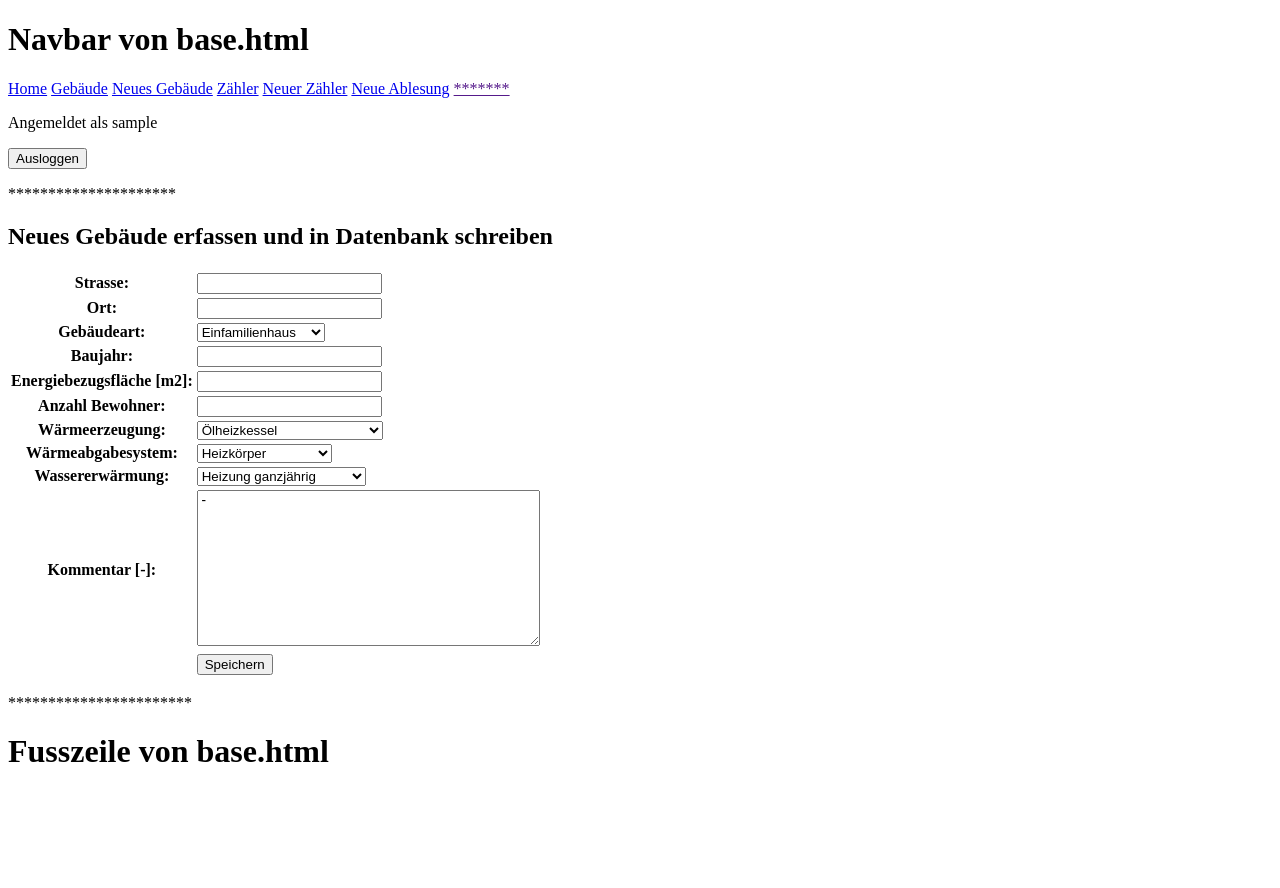
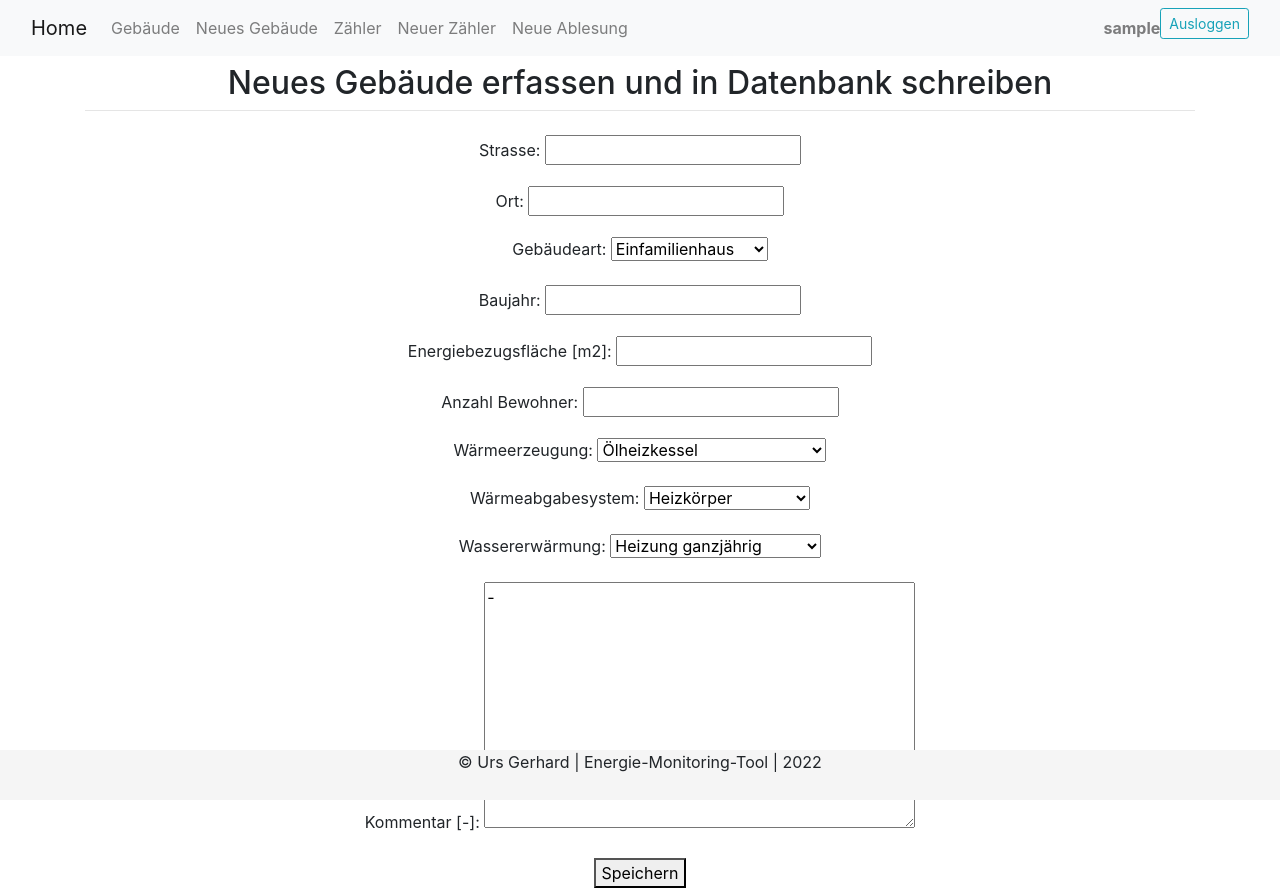
Before and after one commit to helloourson/EMT-Project, a Django app: page /building/new in a window 1280 px wide. Before the commit the page ends 762 px from the top, so only its background shows below. Run offline with Django 3.2, Linux system fonts and the light colour scheme; the visitor is signed in with stand-in values (Sample User, id 1).

Commit message:
Diverse Versuche ENT mit Bootstrap zu stylen

```diff
--- a/emt-project/emtapp/models.py
+++ b/emt-project/emtapp/models.py
@@ -57,7 +57,7 @@ class Counter(models.Model):
         ('SDT', 'Stromzähler Doppeltarif'),
         ]
     counter_type = models.CharField('Typ', max_length=50, choices= COUNTER_TYPE_CHOICES, default='EDG')
-    conversion = models.FloatField('Wandlerfaktor', help_text= 'Heizöl: X[Lit/cm], X[Lit/%], 1[Lit], Erdgas 11.452 [kWh/m3], Strom 1[kWhel]', default=11.452)
+    conversion = models.FloatField('Wandlerfaktor', help_text= 'Heizöl: X[Lit/cm], X[Lit/%], 1[Lit], Erdgas 10.6 [kWh/m3], Strom 1[kWhel]', default=10.6)
     counter_overflow = models.BooleanField('Überlauf')
     # user = models.ForeignKey(User, on_delete=models.CASCADE)  # Damit zum jeweiligen Zähler der User hinzugefügt werden kann
 
@@ -77,7 +77,10 @@ class Readout(models.Model):
     comment = models.TextField('Kommentar [-]', max_length=200, default='-')
     energy_1 = models.IntegerField('Energie Register Nr.1 [kWh]')
     energy_2 = models.IntegerField('Energie Register Nr.2 [kWh]', default=0)
+    consumption_1 = models.IntegerField('Energieverbrauch Register Nr.1 [kWh]')
+    consumption_2 = models.IntegerField('Energieverbrauch Register Nr.2 [kWh]')
     # user = models.ForeignKey(User, on_delete=models.CASCADE)  # Damit zur jeweiligen Ablesung der User hinzugefügt werden kann
+
     def __str__(self):
         return f'{self.counter}'  # Zahl in ein Zeichen String umwandeln, ansonsten ergibt sich ein Fehler
 
--- a/emt-project/emtapp/templates/emtapp/base.html
+++ b/emt-project/emtapp/templates/emtapp/base.html
@@ -5,45 +5,113 @@
   <head>
     <!-- Required meta tags -->
     <meta charset="utf-8">
+    <!-- Bootstrap CSS Version 4 -->
+    <link rel="stylesheet" href="https://cdn.jsdelivr.net/npm/bootstrap@4.6.1/dist/css/bootstrap.min.css" integrity="sha384-zCbKRCUGaJDkqS1kPbPd7TveP5iyJE0EjAuZQTgFLD2ylzuqKfdKlfG/eSrtxUkn" crossorigin="anonymous">
+     <!-- Schrift importieren -->
+    <link href="https://fonts.googleapis.com/css?family=Lato&display=swap" rel="stylesheet">
+
+    <!-- Style im html eingebetet, separates CSS-File in Ordner static erstellen -->
+    <style>
+        {# Das ergibt einen Sticky-Footer  #}
+        .footer {
+            position: fixed;
+            height: 50px;
+            bottom: 0px;
+            width: 100%;
+            background-color: #f5f5f5;
+        }
+    </style>
       <title>
         {% block title %}
-          {{ base_titel | default:"Untitled Page" }}
+          {{ base_titel | default:"Energie-Monitoring-Tool" }}
         {% endblock title %}
       </title>
   </head>
   <body>
-      <h1>Navbar von base.html</h1>
-      <a href="{% url 'home' %}">Home</a>
-      <a href="{% url 'building' %}">Gebäude</a>
-      <a href="{% url 'building_new' %}">Neues Gebäude</a>
-      <a href="{% url 'counter' %}">Zähler</a>
-      <a href="{% url 'counter_new' %}">Neuer Zähler</a>
-      <a href="{% url 'readout_new' %}">Neue Ablesung</a>
-      <a href="">*******</a>
+{#      <h1>Navbar von base.html</h1>#}
+{#      <a href="{% url 'home' %}">Home</a>#}
+{#      <a href="{% url 'building' %}">Gebäude</a>#}
+{#      <a href="{% url 'building_new' %}">Neues Gebäude</a>#}
+{#      <a href="{% url 'counter' %}">Zähler</a>#}
+{#      <a href="{% url 'counter_new' %}">Neuer Zähler</a>#}
+{#      <a href="{% url 'readout_new' %}">Neue Ablesung</a>#}
+{#      <a href="">*******</a>#}
+{##}
+{#      {% if user.is_authenticated %}#}
+{#          <p>Angemeldet als {{ user.username }}</p>#}
+{#          <form action="{% url 'logout_user' %}" method="POST">#}
+{#            {% csrf_token %}#}
+{#            <button type="submit">Ausloggen</button>#}
+{#          </form>#}
+{#      {%  else %}#}
+{#          <a href="{% url 'signup_user' %}">Registrieren</a>#}
+{#          <a href="{% url 'login_user' %}">Einloggen</a>#}
+{#      {%  endif %}#}
+{#      <p>*********************</p>#}
 
+    <nav class="navbar navbar-expand-lg navbar-light bg-light">
+      <div class="container-fluid">
+        <a class="navbar-brand" href="{% url 'home' %}">Home</a>
+        {# Toogler Button "Hamburger" #}
+        <button class="navbar-toggler" type="button" data-bs-toggle="collapse" data-bs-target="#navbarNav" aria-controls="navbarNav" aria-expanded="false" aria-label="Toggle navigation">
+          <span class="navbar-toggler-icon"></span>
+        </button>
+        <div class="collapse navbar-collapse" id="navbarNav">
+            <ul class="navbar-nav mr-auto">
+              <li class="nav-item">
+                <a class="nav-link" href="{% url 'building' %}">Gebäude</a>
+              </li>
+              <li class="nav-item">
+                <a class="nav-link" href="{% url 'building_new' %}">Neues Gebäude</a>
+              </li>
+              <li class="nav-item">
+                <a class="nav-link" href="{% url 'counter' %}">Zähler</a>
+              </li>
+              <li class="nav-item">
+                <a class="nav-link" href="{% url 'counter_new' %}">Neuer Zähler</a>
+              </li>
+              <li class="nav-item">
+                <a class="nav-link" href="{% url 'readout_new' %}">Neue Ablesung</a>
+              </li>
+            </ul>
+
+            {#  Wie bringt man diesen Teil der Navbar nach rechts?      #}
+            <ul class="navbar-nav ml-auto">
                 {% if user.is_authenticated %}
-          <p>Angemeldet als {{ user.username }}</p>
+                    <spam class="navbar-text"> <b> {{ user.username }} </b> </spam>
                     <form action="{% url 'logout_user' %}" method="POST">
                         {% csrf_token %}
-            <button type="submit">Ausloggen</button>
+                        <button class="btn btn-sm btn-outline-info" type="submit">Ausloggen</button>
                     </form>
                 {%  else %}
-          <a href="{% url 'signup_user' %}">Registrieren</a>
-          <a href="{% url 'login_user' %}">Einloggen</a>
+                    <li class="nav-item">
+                        <a class="nav-link" href="{% url 'signup_user' %}">Registrieren</a>
+                    </li>
+                    <li class="nav-item">
+                        <a class="nav-link" href="{% url 'login_user' %}">Einloggen</a>
+                    </li>
                 {%  endif %}
-      <p>*********************</p>
+            </ul>
+        </div>
+      </div>
+    </nav>
+    <div class="container text-center">
+        {% block content %}
+        {# Hier wird der jeweilige Inhlat eingefügt #}
+        {% endblock %}
+    </div>
+  {# jQuery importieren #}
+    <script src="https://cdn.jsdelivr.net/npm/jquery@3.5.1/dist/jquery.slim.min.js" integrity="sha384-DfXdz2htPH0lsSSs5nCTpuj/zy4C+OGpamoFVy38MVBnE+IbbVYUew+OrCXaRkfj" crossorigin="anonymous"></script>
+    <script src="https://cdn.jsdelivr.net/npm/popper.js@1.16.1/dist/umd/popper.min.js" integrity="sha384-9/reFTGAW83EW2RDu2S0VKaIzap3H66lZH81PoYlFhbGU+6BZp6G7niu735Sk7lN" crossorigin="anonymous"></script>
+    <script src="https://cdn.jsdelivr.net/npm/bootstrap@4.6.1/dist/js/bootstrap.min.js" integrity="sha384-VHvPCCyXqtD5DqJeNxl2dtTyhF78xXNXdkwX1CZeRusQfRKp+tA7hAShOK/B/fQ2" crossorigin="anonymous"></script>
 
-          {% block content %}
-
-
-          {% endblock %}
   </body>
 
-  <footer>
-    <p>***********************</p>
-    <h1>Fusszeile von base.html</h1>
-
+  <footer class="footer">
+    <div class="container text-center">
+{#        <p>***********************</p>#}
+        <p>&copy; Urs Gerhard | Energie-Monitoring-Tool | 2022</p>
+    </div>
   </footer>
 
-
 </html>
--- a/emt-project/emtapp/templates/emtapp/building.html
+++ b/emt-project/emtapp/templates/emtapp/building.html
@@ -5,22 +5,32 @@
 {% block title %} building.html Add Building {% endblock title %}
 
 {% block content %}
-<h2>Neues Gebäude erfassen und in Datenbank schreiben</h2>
+<h2 class="mt-2">Neues Gebäude erfassen und in Datenbank schreiben</h2>
+<!-- Horizontalen Strich einfügen -->
+<hr class="mt-0 mb-4">
 
 {% if submitted %}
   <p class="success">
     Das Gebäude ist in der DB erfolgreich erfasst worden.
   </p>
 {% else %}
+{#  <form action="" method="POST" novalidate>#}
+{#  <table class="table  table-responsive table-bordered table-hover">#}
+{#    {{ form.as_table }}#}
+{#    <tr>#}
+{#      <td>&nbsp;</td> <!-- Non-breaking space -->#}
+{#      <td><button type="submit" >Speichern</button></td>#}
+{#    </tr>#}
+{##}
+{#  </table>#}
+{#  {% csrf_token %}#}
+{#  </form>#}
   <form action="" method="POST" novalidate>
-  <table>
-    {{ form.as_table }}
-    <tr>
-      <td>&nbsp;</td>
-      <td><button type="submit">Speichern</button></td>
-    </tr>
-  </table>
-  {% csrf_token %}
+    <div class="container">
+    {{ form.as_p }}
+    {% csrf_token %}
+    <button type="submit" >Speichern</button>
+    </div>
   </form>
 {% endif %}
 {% endblock content %}
--- a/emt-project/emtapp/templates/emtapp/building_list.html
+++ b/emt-project/emtapp/templates/emtapp/building_list.html
@@ -6,7 +6,9 @@
 
   <!-- Teil wird in content eingefügt -->
 {% block content %}
-  <h2>Registrierte Gebäude</h2>
+  <h2 class="mt-2" >Registrierte Gebäude</h2>
+  <hr class="mt-0 mb-4">
+
   <ul>
     {% for building in building_list %}
       <li>ID: {{ building.id }}</li>
--- a/emt-project/emtapp/templates/emtapp/counter.html
+++ b/emt-project/emtapp/templates/emtapp/counter.html
@@ -6,7 +6,8 @@
 
   <!-- Teil wird in content eingefügt -->
 {% block content %}
-<h2>Neuer Zähler erfassen und in Datenbank schreiben</h2>
+<h2 class="mt-2">Neuer Zähler erfassen und in Datenbank schreiben</h2>
+<hr class="mt-0 mb-4">
 
 {% if submitted %}
     <p class="success">
@@ -14,7 +15,7 @@
     </p>
   {% else %}
     <form action="" method="POST" novalidate>
-    <table>
+    <table class="table  table-responsive table-bordered table-hover">
       {{ form.as_table }}
       <tr>
         <td>&nbsp;</td>
--- a/emt-project/emtapp/templates/emtapp/counter_list.html
+++ b/emt-project/emtapp/templates/emtapp/counter_list.html
@@ -6,8 +6,8 @@
 
   <!-- Teil wird in content eingefügt -->
 {% block content %}
-<h2>Registrierte Zähler</h2>
-
+<h2 lass="mt-2">Registrierte Zähler</h2>
+<hr class="mt-0 mb-4">
   <ul>
     {% for counter in counter_list %}
       <li>Zähler-ID: {{ counter.id }}</li>
--- a/emt-project/emtapp/templates/emtapp/diagram.html
+++ b/emt-project/emtapp/templates/emtapp/diagram.html
@@ -38,7 +38,8 @@
                 // data: [12, 19, 3, 5, 2, 3],
                 //Ablesewerte aus DB ausgelesen
                 // data: [{% for value in values %} "{{ value.energy_1 }}", {% endfor %}],
-                data: [{% for item in value_list %} "{{ item.energy_1 }}", {% endfor %}],
+                // Anpassung Diagramm um Energieverbrauch darzustellen
+                data: [{% for item in value_list %} "{{ item.consumption_1 }}", {% endfor %}],
                 backgroundColor: [
                     'rgba(255, 99, 132, 0.2)',
                 ],
--- a/emt-project/emtapp/templates/emtapp/readout.html
+++ b/emt-project/emtapp/templates/emtapp/readout.html
@@ -5,7 +5,8 @@
 {% block title %} readout.html Add Readout {% endblock title %}
 
 {% block content %}
-<h2>Neue Ablesung erfassen und in Datenbank schreiben</h2>
+<h2 class="mt-2">Neue Ablesung erfassen und in Datenbank schreiben</h2>
+<hr class="mt-0 mb-4">
 
 <!-- Wenn in Formula Eingabewerte korrekt erfasst wurden -->
 {% if submitted %} <!-- Variable submitted ist true, Block wird ausgeführt -->
--- a/emt-project/emtapp/templates/emtapp/readout_list.html
+++ b/emt-project/emtapp/templates/emtapp/readout_list.html
@@ -13,7 +13,7 @@
           <li>
             <a href="{% url 'readout_edit' readout.id %}">
               {{ readout.readout_date | date:"d m Y"}}
-              - <b> {{ readout.energy_1 }} [kWh] </b>
+              - <b> {{ readout.consumption_1 }} [kWh] </b>
               - {{ readout.comment }}
             </a>
           </li>
--- a/emt-project/emtapp/views.py
+++ b/emt-project/emtapp/views.py
@@ -14,11 +14,15 @@ from django.core.exceptions import *
 
 import logging
 
+
 # Create your views here.
 def home(request):
     return render(request, 'emtapp/home.html')
 
+
 logger = logging.getLogger()
+
+
 #####################
 # AUTHENTIFIZIERUNG #
 #####################
@@ -39,11 +43,13 @@ def signup_user(request):
 
             except IntegrityError:  # Wenn es einen IntegrityError ergibt dann Fehlermeldung an Nutzer ausgeben
                 return render(request, 'emtapp/signup_user.html',
-                              {'form': UserCreationForm(), 'error': 'Dieser Nutzername existiert schon. Bitte neuen Nutzernamen wählen.'})
+                              {'form': UserCreationForm(),
+                               'error': 'Dieser Nutzername existiert schon. Bitte neuen Nutzernamen wählen.'})
         else:
             # Wenn Passwörter nicht gepasst haben
             return render(request, 'emtapp/signup_user.html',
                           {'form': UserCreationForm(), 'error': 'Passwörter sind nicht gleich!'})
+
 
 # Nutzer abmelden
 @login_required
@@ -53,6 +59,7 @@ def logout_user(request):
     if request.method == 'POST':
         logout(request)  # Funktion aus Bibliothek django.contrib.auth
         return redirect('home')
+
 
 # Nutzer einloggen
 def login_user(request):
@@ -64,10 +71,12 @@ def login_user(request):
         user = authenticate(request, username=request.POST['username'], password=request.POST['password'])
         if user is None:
             # Wenn Benutzer nicht vorhanden ist
-            return render(request, 'emtapp/login_user.html', {'form': AuthenticationForm(), 'error':'Benutzername und Passwort stimmten nicht überein.'})
+            return render(request, 'emtapp/login_user.html',
+                          {'form': AuthenticationForm(), 'error': 'Benutzername und Passwort stimmten nicht überein.'})
         else:
             login(request, user)  # Nutzer einloggen
             return redirect('home')  # Mit view-Namen auf die Homepage weiterleiten
+
 
 #######################
 # GEBÄUDE VERARBEITEN #
@@ -77,6 +86,7 @@ def login_user(request):
 def building(request):
     building_list = Building.objects.filter(user=request.user)
     return render(request, 'emtapp/building_list.html', {'building_list': building_list})
+
 
 # Neues Gebäude hinzufügen
 @login_required
@@ -91,12 +101,14 @@ def building_new(request):
             new_building = form.save(commit=False)  # Eine Kopie des Objektes machen und nicht jetzt in DB speichern
             new_building.user = request.user  # User zum Objekt schreiben
             new_building.save()  # Objekt mit User-ID abspeichern
-            return HttpResponseRedirect('/building/new?submitted=True')  # Variable submitted Wahr, die Bestätigung Eingabe war erfolgreich
+            return HttpResponseRedirect(
+                '/building/new?submitted=True')  # Variable submitted Wahr, die Bestätigung Eingabe war erfolgreich
     else:
         form = BuildingForm()
         if 'submitted' in request.GET:
             submitted = True
     return render(request, 'emtapp/building.html', {'form': form, 'submitted': submitted})
+
 
 # Neuer Zähler hinzufügen
 @login_required
@@ -107,17 +119,20 @@ def counter_new(request):
         form = CounterForm(user=None, form=request.POST)  # Die ausgefüllten Formular-Daten aufnehmen. Kein Wert für
         # user aufnehmen, wird später eingefügt
         if form.is_valid():  # Prüfen ob Eingabewerte in Ordnung sind
-            new_counter = form.save(commit=False)  # Neues Objekt mit den Formular-Werten erstellen, aber noch nicht in DB speichern
+            new_counter = form.save(
+                commit=False)  # Neues Objekt mit den Formular-Werten erstellen, aber noch nicht in DB speichern
             new_counter.user = request.user  # Dem Objekt den eingeloggten user zuweisen
             # new_counter.building = Building.objects.get()
             new_counter.save()
-            return HttpResponseRedirect('/counter/new?submitted=True')  # Variable submitted Wahr, die Bestätigung Eingabe war erfolgreich
+            return HttpResponseRedirect(
+                '/counter/new?submitted=True')  # Variable submitted Wahr, die Bestätigung Eingabe war erfolgreich
     else:
         # form = modelformset_factory(Counter, fields=('name', 'building', 'counter_type', 'conversion', 'counter_overflow'), formset=CounterByUserForm)
         form = CounterForm(user=request.user)
         if 'submitted' in request.GET:  # Wenn Methode GET ist, dann soll ein leeres Formular anzeigen
             submitted = True
     return render(request, 'emtapp/counter.html', {'form': form, 'submitted': submitted})
+
 
 # Zähler auflisten
 @login_required
@@ -127,11 +142,12 @@ def counter(request):
     user_from_db = User.objects.filter(id=current_user.id).first()  # user-id des eingeloggten User
     counter_list = []  # Eine leere Liste erzeugen
     for building in user_from_db.building_set.all():  # Alle buillding die diesem Benutzer gehören
-        for counter in building.counter_set.all():    # Alle Zähler die zu diesem Building gehören
+        for counter in building.counter_set.all():  # Alle Zähler die zu diesem Building gehören
             counter_list.append(counter)  # Liste mit Werte füllen
     # counter_list = Counter.objects.filter(user=request.user)  # Nur Zähler von User auflisten
     # counter_list = Counter.objects.all
     return render(request, 'emtapp/counter_list.html', {'counter_list': counter_list})
+
 
 ##########################
 # ABLESUNGEN VERARBEITEN #
@@ -152,9 +168,20 @@ def readout_new(request):
             u = Counter.objects.get(id=z).conversion  # Wandlerfaktor des Zählers auslesen
             new_readout.energy_1 = new_readout.register_1 * u  # Zählerwert in Energie umrechnen
             new_readout.energy_2 = new_readout.register_2 * u  # Zählerwert in Energie umrechnen
+            # Energieverbrauch berechnen = (Neuer - Alter) Energiestand
+            # Fehler abfangen, falls noch keine Ablesung vorgenommen wurde
+            if Readout.objects.filter(counter_id=z).exists():  # Es besteht schon ein Datensatz
+                new_readout.consumption_1 = new_readout.energy_1 - \
+                                            Readout.objects.order_by("-readout_date").filter(counter_id=z)[0].energy_1
+                new_readout.consumption_2 = new_readout.energy_2 - \
+                                            Readout.objects.order_by("-readout_date").filter(counter_id=z)[0].energy_2
+            else:  # Es ist die erste Ablesung, es gibt also noch keine Verbraeuche
+                new_readout.consumption_1 = 0
+                new_readout.consumption_2 = 0
             new_readout.user = request.user
             form.save()
-            return HttpResponseRedirect('/readout/new?submitted=True')  # Variable submitted Wahr, die Bestätigung Eingabe war erfolgreich
+            return HttpResponseRedirect(
+                '/readout/new?submitted=True')  # Variable submitted Wahr, die Bestätigung Eingabe war erfolgreich
     else:  # Wenn es nicht eine POST Methode ist wird dieser Teil ausgeführt
         form = ReadoutForm()  # Leeres Formular anzeigen
         if 'submitted' in request.GET:
@@ -162,6 +189,7 @@ def readout_new(request):
     # Wenn das Programm das erste mal aufgerufen wird Sprung hierher vollzogen, da es eine GET-Anfrage ist, leeres Formular
     # wird angezeigt. Wenn Formular mit Submit-Button abgesendet wird ist es eine POST-Anfrage
     return render(request, 'emtapp/readout.html', {'form': form, 'submitted': submitted})
+
 
 # Eine bestehende Ablesung ansehen und editieren können
 @login_required
@@ -178,24 +206,29 @@ def readout_edit(request, readout_pk):
             u = Counter.objects.get(id=z).conversion  # Wandlerfaktor des Zählers auslesen
             new_readout.energy_1 = new_readout.register_1 * u  # Zählerwert in Energie umrechnen
             new_readout.energy_2 = new_readout.register_2 * u  # Zählerwert in Energie umrechnen
+            # Energieverbrauch berechnen, alle nachfolgende bestehende Verbraeuche müssten neu berechnet und in DB geschrieben werden
+
             # cd = form.cleaned_data #Daten in Variabel cd schreiben um beim testen auslesen können
-            #assert False #ermögliche in Django-Error-Seite page Variabel cd zu betrachten
+            # assert False #ermögliche in Django-Error-Seite page Variabel cd zu betrachten
             form.save()
-            return HttpResponseRedirect('/readout/new?submitted=True')  # Variable submitted Wahr, die Bestätigung Eingabe war erfolgreich
+            return HttpResponseRedirect(
+                '/readout/new?submitted=True')  # Variable submitted Wahr, die Bestätigung Eingabe war erfolgreich
     else:
         form = ReadoutForm(instance=readout)
         if 'submitted' in request.GET:
             submitted = True
     return render(request, 'emtapp/readout_edit.html', {'form': form, 'submitted': submitted, 'readout_pk': readout_pk})
 
-#Funktion wird ausgeführt, aber nur wenn Button-Knopf nur ausserhalb Table ist
+
+# Funktion wird ausgeführt, aber nur wenn Button-Knopf nur ausserhalb Table ist
 @login_required
 def readout_delete(request, readout_pk):
     readout = get_object_or_404(Readout, pk=readout_pk)  # Werte der Ablesung werden aus der DB gelesen
     readout.delete()  # Ablesung löschen
     return redirect('home')  # Liste mit Ablesungen aufrufen
 
-#Ablesewert auflisten
+
+# Ablesewert auflisten
 @login_required
 def readout_list(request, counter_pk):
     # Die Ablesewerte des angewählten Zählers anzeigen
@@ -207,7 +240,8 @@ def readout_list(request, counter_pk):
         # Keine Ablesung vorhanden und somit kein Datensatz vorhanden
         return HttpResponse("<p>Es gibt noch keinen Ablesewert. Bitte zuerst Ablesung erfassen</p>")
 
-#Diagramm darstellen
+
+# Diagramm darstellen
 @login_required
 def diagram(request, counter_pk):
     value_list = Readout.objects.filter(counter_id=counter_pk).order_by('readout_date')
@@ -218,15 +252,15 @@ def diagram(request, counter_pk):
         # Ein sep. Queryset, sollte verbessert werden optimale Variante liest letzte Element des Dictionary aus
         first_energy_value = Readout.objects.filter(counter_id=counter_pk).earliest('readout_date').energy_1
         last_energy_value = Readout.objects.filter(counter_id=counter_pk).latest('readout_date').energy_1
-        consumption = last_energy_value-first_energy_value
+        consumption = last_energy_value - first_energy_value
         building_pk = Counter.objects.get(id=counter_pk).building_id  # In Tabelle-Zähler die Gebäude-ID auslesen
         building = Building.objects.get(id=building_pk)  # Neues Objekt building erstellen
-        specific_consumption = consumption/building.ebf  # Spezifischer Energieverbrauch berechnen
+        specific_consumption = consumption / building.ebf  # Spezifischer Energieverbrauch berechnen
         first_readout_date = Readout.objects.filter(counter_id=counter_pk).earliest('readout_date').readout_date
         last_readout_date = Readout.objects.filter(counter_id=counter_pk).latest('readout_date').readout_date
-        period = (last_readout_date-first_readout_date).days  # Differenz in Tagen berechnen
+        period = (last_readout_date - first_readout_date).days  # Differenz in Tagen berechnen
         if 0 < period <= 245:  # Falls Ablesung länger als Heizperiode 8 Monate ist, dann keine Korrektur mehr
-            consumption_heating_period = (consumption/period)*245  # Heizperiode 8 Monate
+            consumption_heating_period = (consumption / period) * 245  # Heizperiode 8 Monate
         else:
             consumption_heating_period = consumption
         return render(request, 'emtapp/diagram.html', {
@@ -236,7 +270,7 @@ def diagram(request, counter_pk):
             'specific_consumption': specific_consumption,
             'period': period,
             'consumption_heating_period': consumption_heating_period
-            })
+        })
     else:
         # Keine Ablesung vorhanden und somit kein Datensatz vorhanden
         return HttpResponse("<p>Es gibt noch keinen Ablesewert. Bitte zuerst Ablesung erfassen</p>")
```
Also changed, not shown: emt-project/emtapp/templates/emtapp/home.html (+5 -2 lines). Lines whose indentation alone changed are shown as unchanged.
